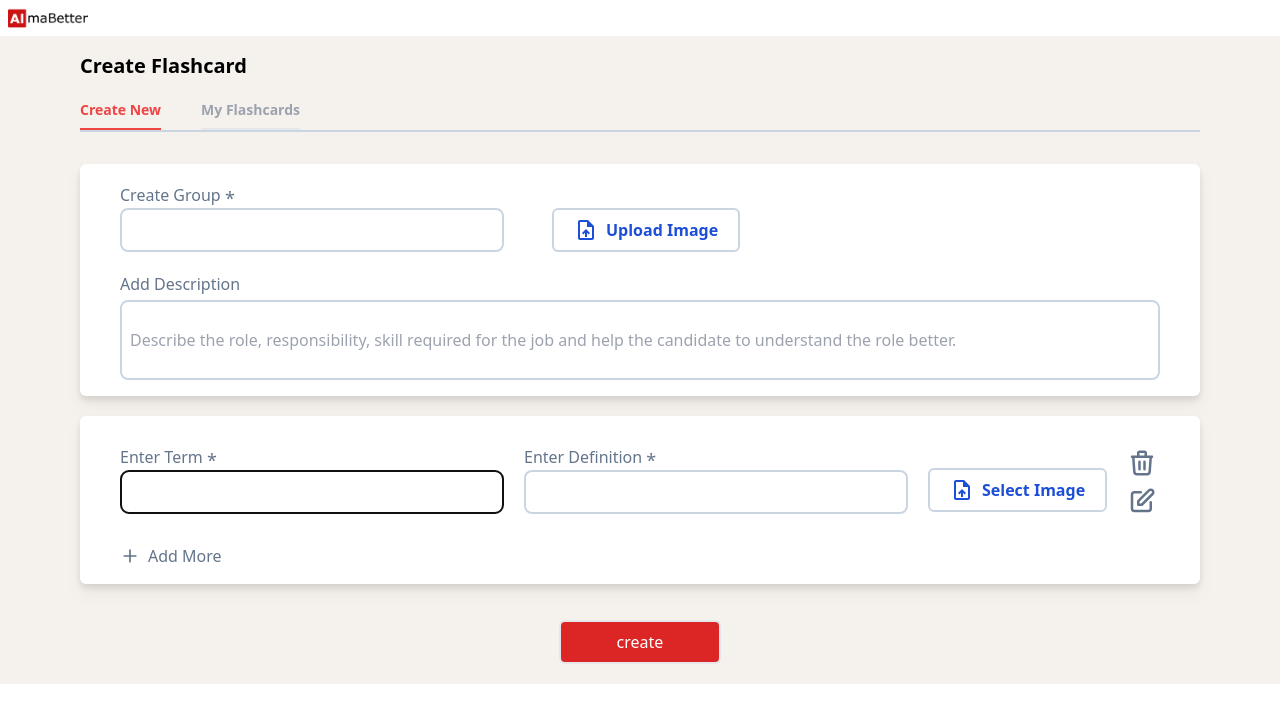
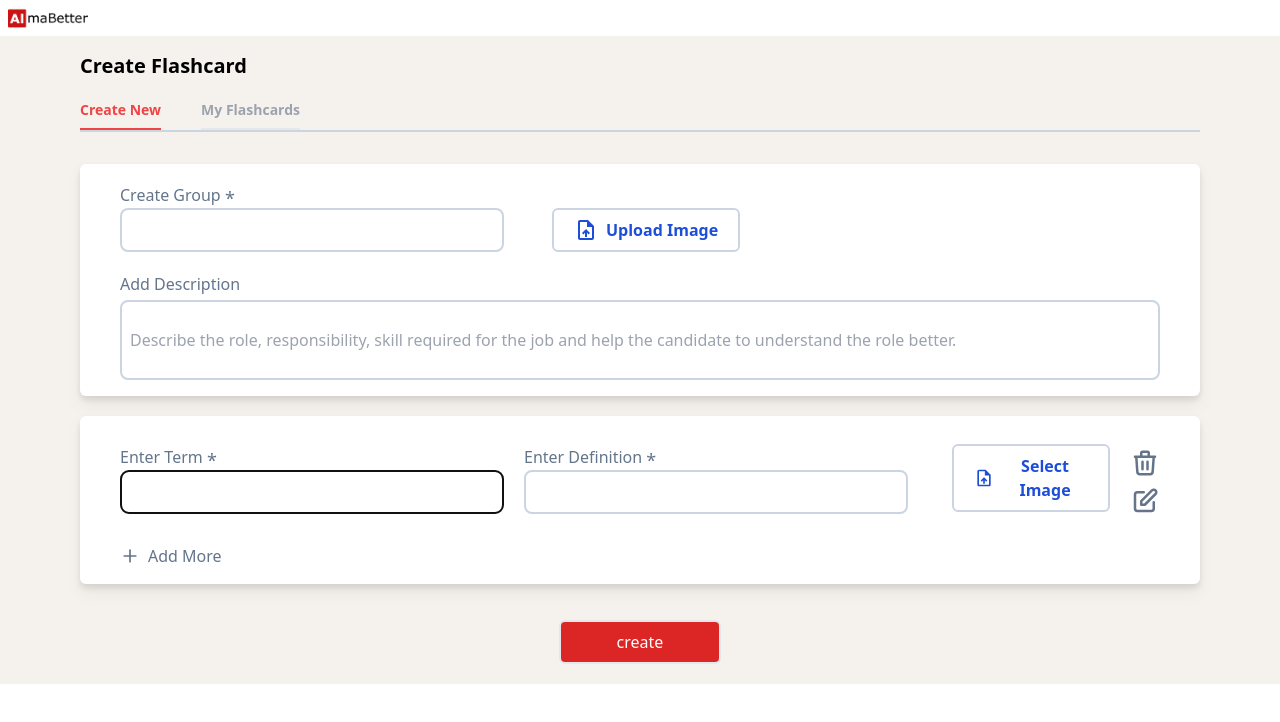
Before and after one commit to Krushna-shinde/Flashcard-Generator, a React (Create React App) app: page / in a window 1280 px wide. Shown: the top 722 px of the page. Built offline with nearby package versions, Linux system fonts and the light colour scheme.

Commit message:
updated code

```diff
--- a/src/Componants/CreateFlashCard/CreateFlashCard.jsx
+++ b/src/Componants/CreateFlashCard/CreateFlashCard.jsx
@@ -171,7 +171,7 @@ const CreateFlashCard = () => {
               <div className=" px-10 py-4 bg-white drop-shadow-lg rounded-md">
                 {values.cards.map((card, index) => (
                   <div key={index} className=" ">
-                    <div className="flex gap-5 items-center flex-wrap">
+                    <div className="flex gap-5 items-center">
                       <div className="flex flex-col relative ">
                         <h2 className="text-left">
                           Enter Term{" "}
@@ -220,12 +220,12 @@ const CreateFlashCard = () => {
                           </div>
                         </div>
                       </div>
-                      <div className="flex flex-col relative">
+                      <div className="flex items-center relative">
                         {selectTermImg === null ? (
                           <>
                             <label
                               htmlFor={`uploadImg-${index}`}
-                              className="flex items-center px-5 py-2 mt-6 bg-white border-2 border-slate-300 rounded-md active:border-blue-600 text-blue-700 font-semibold"
+                              className="flex items-center px-5 py-2 ml-6 bg-white border-2 border-slate-300 rounded-md active:border-blue-600 text-blue-700 font-semibold"
                             >
                               <MdUploadFile className="text-xl xl:text-2xl mr-2" />{" "}
                               Select Image
```
